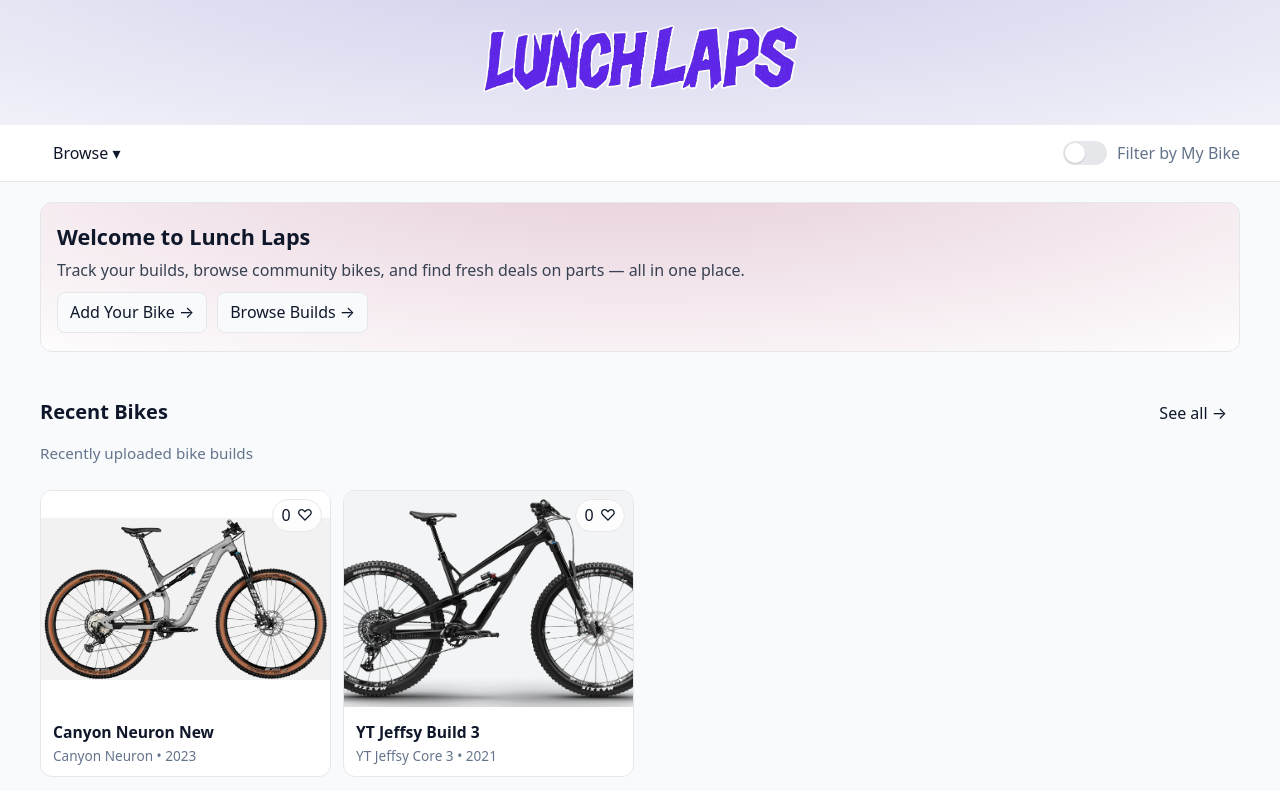
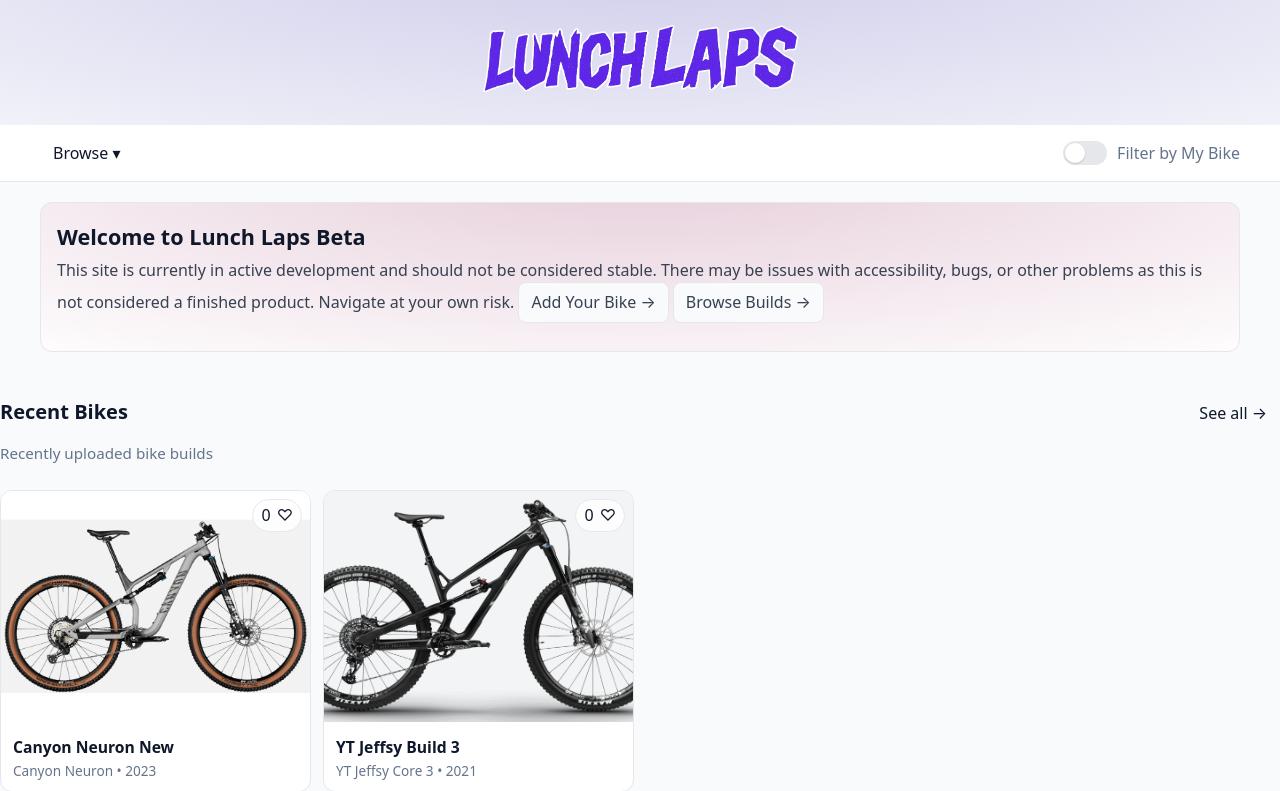
Before and after one commit to protogenoserebos/RideLunchLaps, a Django app: page / in a window 1280 px wide. Shown: the top 791 px of the page. Run offline with Django 5.2, Linux system fonts and the light colour scheme; data comes from the database, SQL or seed files in the repository.

Commit message:
Adding Beta tags

```diff
--- a/LunchLapsProject/settings.py
+++ b/LunchLapsProject/settings.py
@@ -38,7 +38,7 @@ SECRET_KEY = 'django-insecure-$r!^zn8r*1elv=#i%i%!v7#%t$&_mq9(@a5_t%^wbr9h9$3-lk
 # SECURITY WARNING: don't run with debug turned on in production!
 DEBUG = True
 
-ALLOWED_HOSTS = ['ridelunchlaps.com']
+ALLOWED_HOSTS = ['ridelunchlaps.com', '127.0.0.1', 'localhost']
 
 
 # Application definition
--- a/ll_buildbike/templates/ll_buildbike/home.html
+++ b/ll_buildbike/templates/ll_buildbike/home.html
@@ -7,11 +7,9 @@
     <!-- Welcome / intro callout -->
     <section class="section" aria-labelledby="welcome">
       <div id="welcome" class="welcome">
-        <h1 class="welcome__title">Welcome to Lunch Laps</h1>
+        <h1 class="welcome__title">Welcome to Lunch Laps Beta</h1>
         <p class="welcome__lead">
-          Track your builds, browse community bikes, and find fresh deals on parts — all in one place.
-        </p>
-        <div class="welcome__actions">
+          This site is currently in active development and should not be considered stable. There may be issues with accessibility, bugs, or other problems as this is not considered a finished product. Navigate at your own risk.
           <a class="navlink" href="{% url 'll_buildbike:bike_wizard' %}">Add Your Bike →</a>
           <a class="navlink" href="{% url 'll_bikesearch:bikesearch' %}">Browse Builds →</a>
         </div>
```
